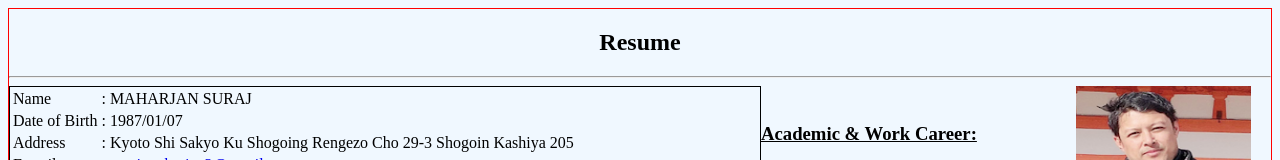
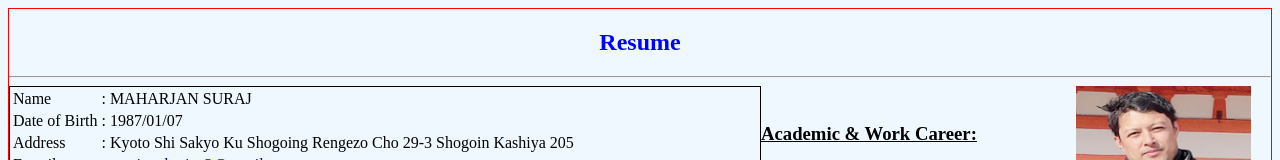
Before and after one commit to maharjansuraj/resume, a plain HTML site: page index.html in a window 1280 px wide. In both pictures the pointer is over the element "Resume". Shown: the top 160 px of the page. Drawn offline with Linux system fonts and the light colour scheme.

Commit message:
Update style.css

```diff
--- a/style.css
+++ b/style.css
@@ -22,6 +22,10 @@
 	text-align: center;
 }
 
+.title:hover {
+	color: blue;
+}
+
 .intro {
 	float:left;
 	width: 750px;
```
